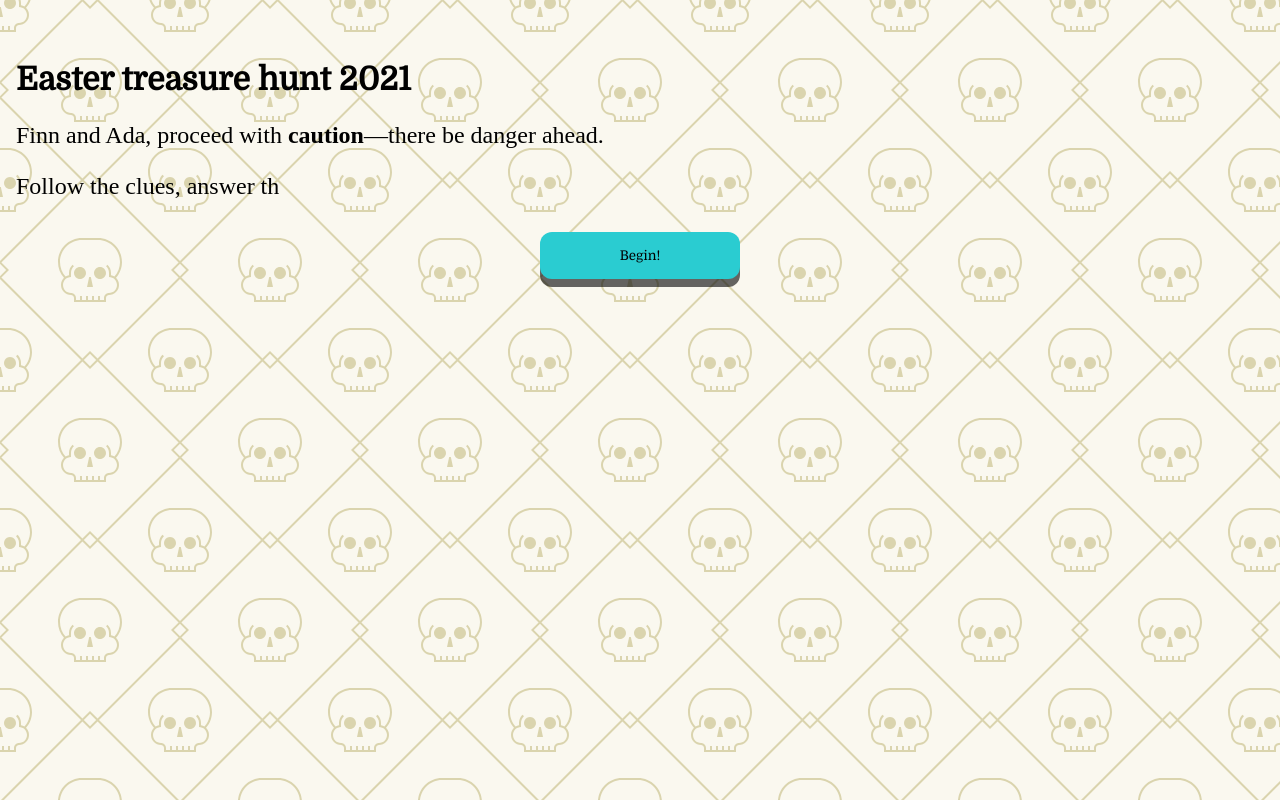
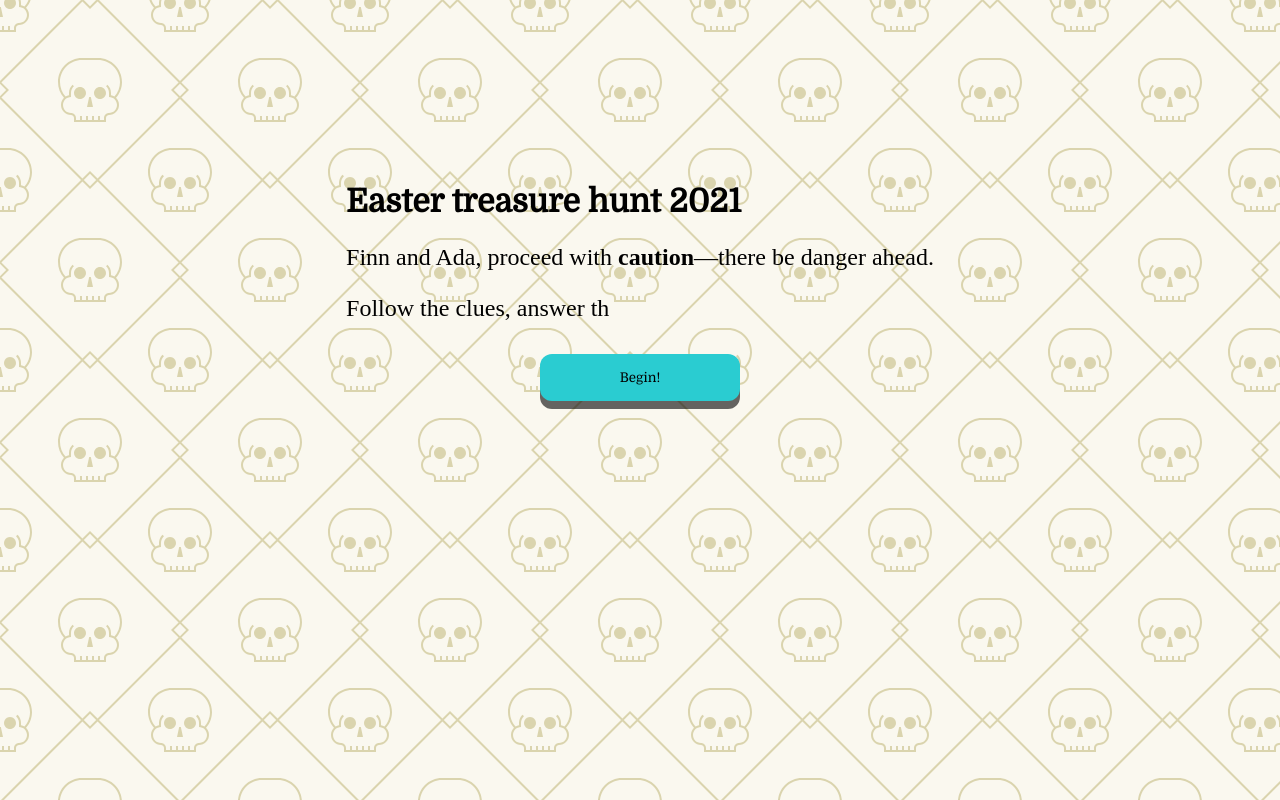
Before and after one commit to bl-rd/easter-egg-treasure-hunt-2021, a Vue app: page /#/ in a window 1280 px wide. Built offline with nearby package versions, Linux system fonts and the light colour scheme; a web font is replaced by a local one.

Commit message:
More layout tweaking

```diff
--- a/src/App.vue
+++ b/src/App.vue
@@ -26,12 +26,14 @@ body {
   overflow: hidden;
   min-height: 100vh;
   width: 100vw;
+  display: grid;
+  place-items: center;
 }
 
 main {
   overflow: hidden;
   max-width: 100%;
-  min-height: 100%;
+  min-height: 500px;
   padding: 1rem;
   padding-top: 5vh;
 }
--- a/src/components/inputs/CorrectModal.vue
+++ b/src/components/inputs/CorrectModal.vue
@@ -73,8 +73,8 @@ export default {
 .modal {
     position: absolute;
     width: 90vw;
-    height: 90vh;
-    top: 5vh;
+    min-height: 60vh;
+    top: 15vh;
     left: 5vw;
     background-color: white;
     text-align: center;
```
Also changed, not shown: 13 other files (tests, documents, lock files or other folders).
